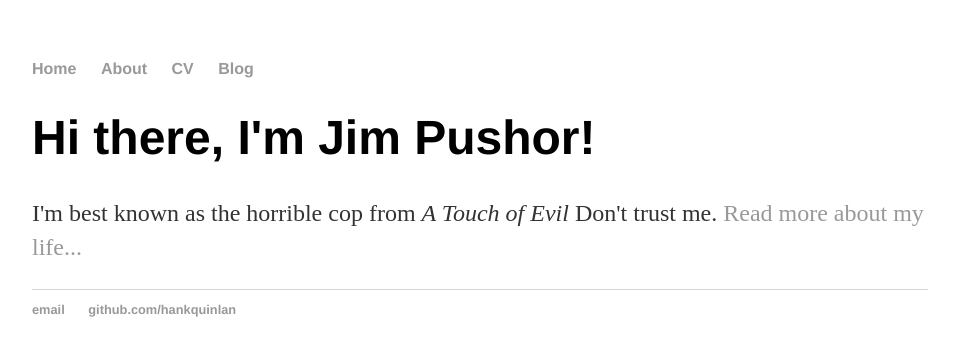
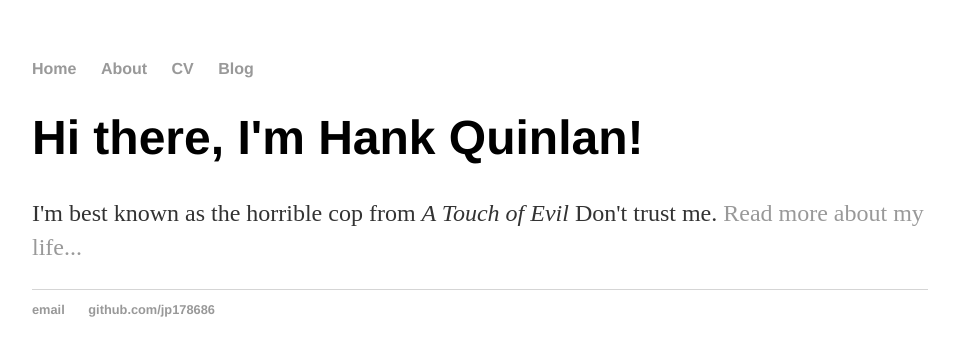
Before and after one commit to jp178686/jp178686.github.io, a Jekyll site: the page built from index.html, in a window 1280 px wide. Shown: the top 356 px of the page, without its empty margins (160-1115 px from the left). Built offline with Jekyll 4.4.1, drawn with Linux system fonts in a browser that asks for light colours.

Commit message:
Update index.html
Updated index page with new link to default style, header and footer.

```diff
--- a/index.html
+++ b/index.html
@@ -1,30 +1,8 @@
-<!DOCTYPE html>
-<html>
-	<head>
-		<title>Jim Pushor</title>
-		<!-- link to main stylesheet -->
-		<link rel="stylesheet" type="text/css" href="/css/main.css">
-	</head>
-	<body>
-		<nav>
-    		<ul>
-        		<li><a href="/">Home</a></li>
-	        	<li><a href="/about">About</a></li>
-        		<li><a href="/cv">CV</a></li>
-        		<li><a href="/blog">Blog</a></li>
-    		</ul>
-		</nav>
-		<div class="container">
-    		<div class="blurb">
-        		<h1>Hi there, I'm Jim Pushor!</h1>
-				<p>I'm best known as the horrible cop from <em>A Touch of Evil</em> Don't trust me. <a href="/about">Read more about my life...</a></p>
-    		</div><!-- /.blurb -->
-		</div><!-- /.container -->
-		<footer>
-    		<ul>
-        		<li><a href="jimpushor@gmail.com">email</a></li>
-        		<li><a href="https://github.com/jp178686">github.com/hankquinlan</a></li>
-			</ul>
-		</footer>
-	</body>
-</html>
+---
+layout: default
+title: Hank Quinlan, Horrible Cop
+---
+<div class="blurb">
+	<h1>Hi there, I'm Hank Quinlan!</h1>
+	<p>I'm best known as the horrible cop from <em>A Touch of Evil</em> Don't trust me. <a href="/about">Read more about my life...</a></p>
+</div><!-- /.blurb -->
```
